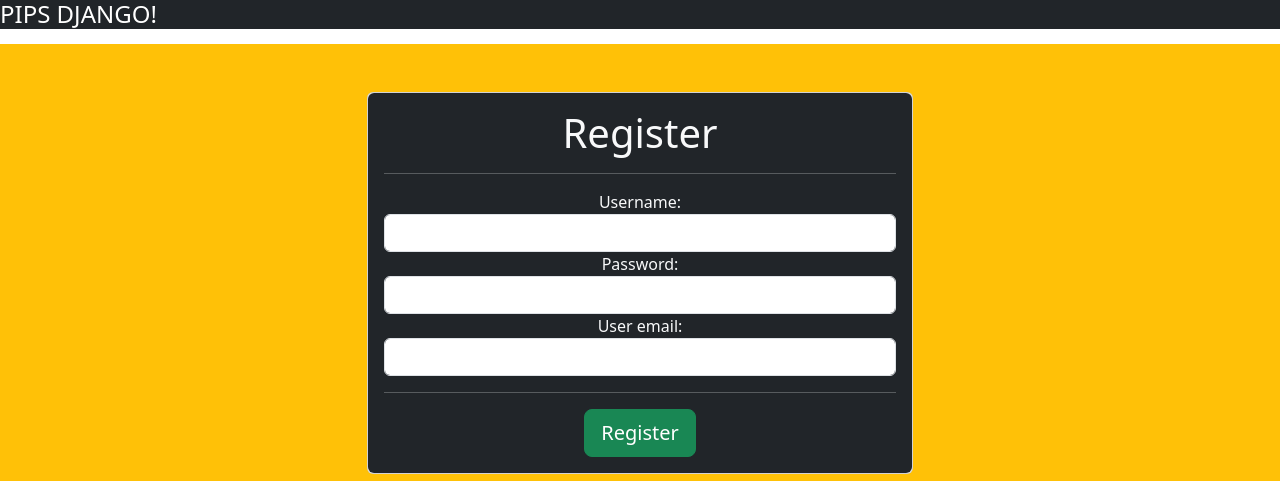
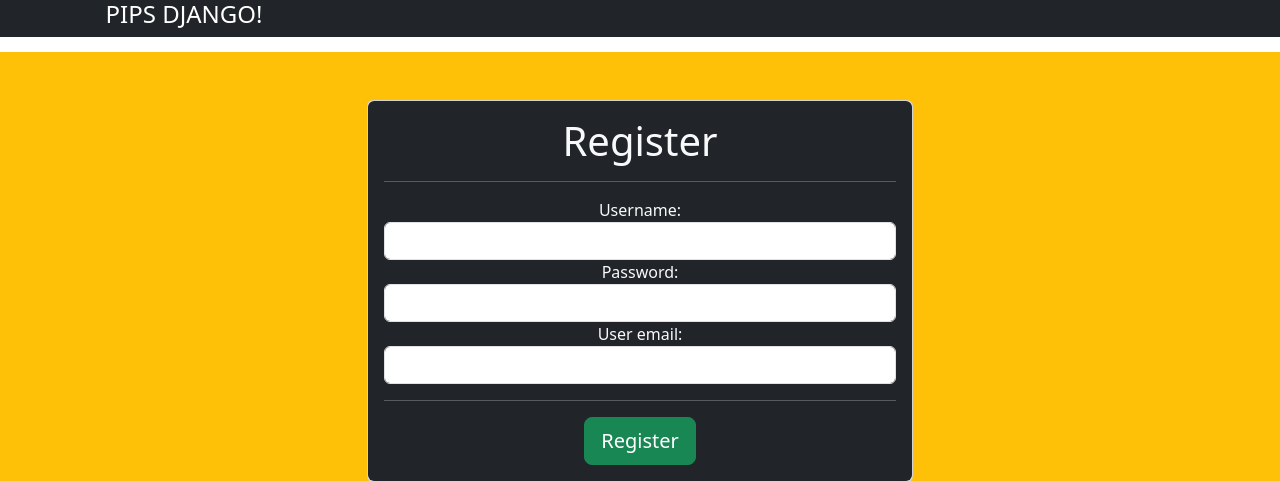
Before and after one commit to Diego581/Django, a Django app: page /register/ in a window 1280 px wide. Shown: the top 481 px of the page. Run offline with Django 4.2, Linux system fonts and the light colour scheme.

Commit message:
Fixed base

```diff
--- a/app/templates/app/base.html
+++ b/app/templates/app/base.html
@@ -6,11 +6,14 @@
         <title>Bootstrap demo</title>
         <link href="https://cdn.jsdelivr.net/npm/bootstrap@5.3.0/dist/css/bootstrap.min.css" rel="stylesheet" integrity="sha384-9ndCyUaIbzAi2FUVXJi0CjmCapSmO7SnpJef0486qhLnuZ2cdeRhO02iuK6FUUVM" crossorigin="anonymous">
     </head>
-    <nav class="text-white bg-dark" style="width: 100%;top: 0;left: 0; margin-bottom: 15px;">
-        <h4>  PIPS DJANGO!  </h4>
-        <div style="top: 0; right: 100%;">
-            {% block users%}
-            {% endblock %}
+    <nav class="text-white bg-dark" style="top: 0;left: 0; margin-bottom: 15px;">
+        <div class="row" style="max-width: 99%;">
+            <div class="col-1 invisible"></div>
+            <div class="col-2"><h4>  PIPS DJANGO!  </h4></div>
+            <div class="col-9 mt-1">
+                {% block users%}
+                {% endblock %}
+            </div>
         </div>
     </nav>
     {% block marquee %}
```
